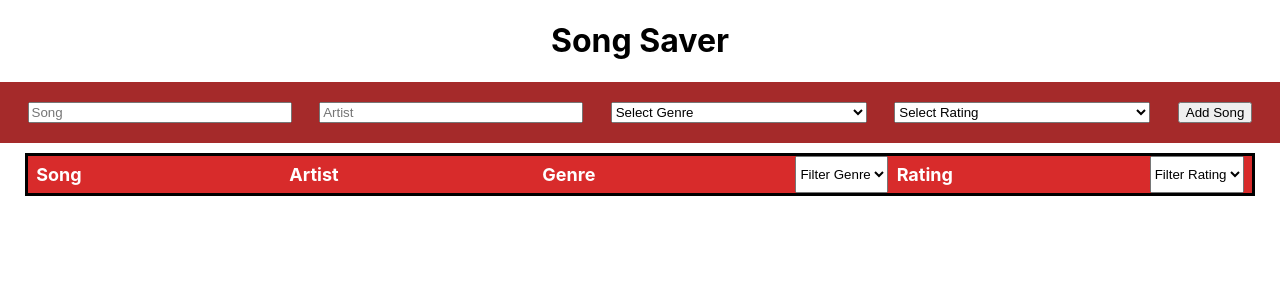
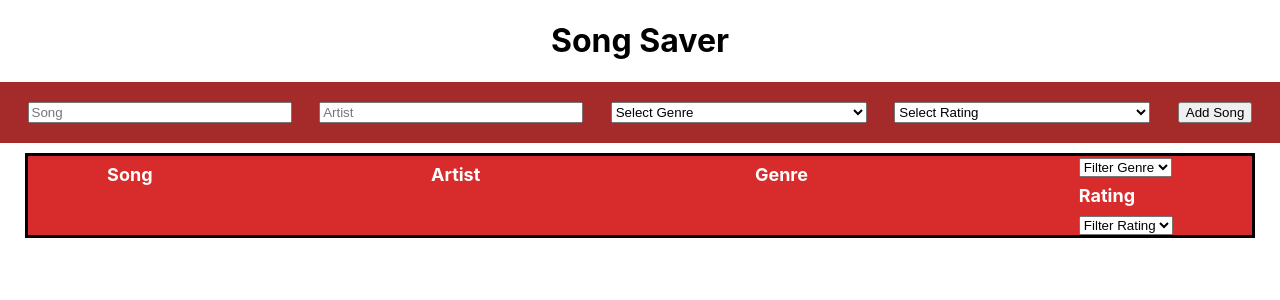
Before and after one commit to Merijn1994/Songsaver, a React (Create React App) app: page / in a window 1280 px wide. Shown: the top 300 px of the page. Built offline with nearby package versions, Linux system fonts and the light colour scheme.

Commit message:
props.children test

```diff
--- a/src/Components/SongFilter.js
+++ b/src/Components/SongFilter.js
@@ -33,7 +33,7 @@ class SongFilter extends Component {
                     <option value="pop">Pop</option>
                     <option value="soul">Soul</option>
                 </select>
-
+                {this.props.children}
                 <select
                     className="rating-filter"
                     name="ratingFilter"
--- a/src/Components/SongListHeader.js
+++ b/src/Components/SongListHeader.js
@@ -1,4 +1,5 @@
 import React from "react";
+import SongFilter from "./SongFilter";
 
 function SongListHeader () {
     return (
@@ -6,34 +7,10 @@ function SongListHeader () {
             <p className="song-header__item">Song</p>
             <p className="song-header__item">Artist</p>
             <p className="song-header__item">Genre</p>
+            <SongFilter>
+            <p className="song-header__item">Rating</p>
+            </SongFilter>
 
-            <select
-                className="genre-filter"
-                name="genreFilter"
-            >
-                <option>Filter Genre</option>
-                <option value="rock">Rock</option>
-                <option value="jazz">Jazz</option>
-                <option value="punk">Punk</option>
-                <option value="funk">Funk</option>
-                <option value="reggae">Reggae</option>
-                <option value="pop">Pop</option>
-                <option value="soul">Soul</option>
-            </select>
-
-            <p className="song-header__item">Rating</p>
-
-            <select
-                className="rating-filter"
-                name="ratingFilter"
-            >
-                <option >Filter Rating</option>
-                <option value="1">1</option>
-                <option value="2">2</option>
-                <option value="3">3</option>
-                <option value="4">4</option>
-                <option value="5">5</option>
-            </select>
         </div>
     )
 }
```
